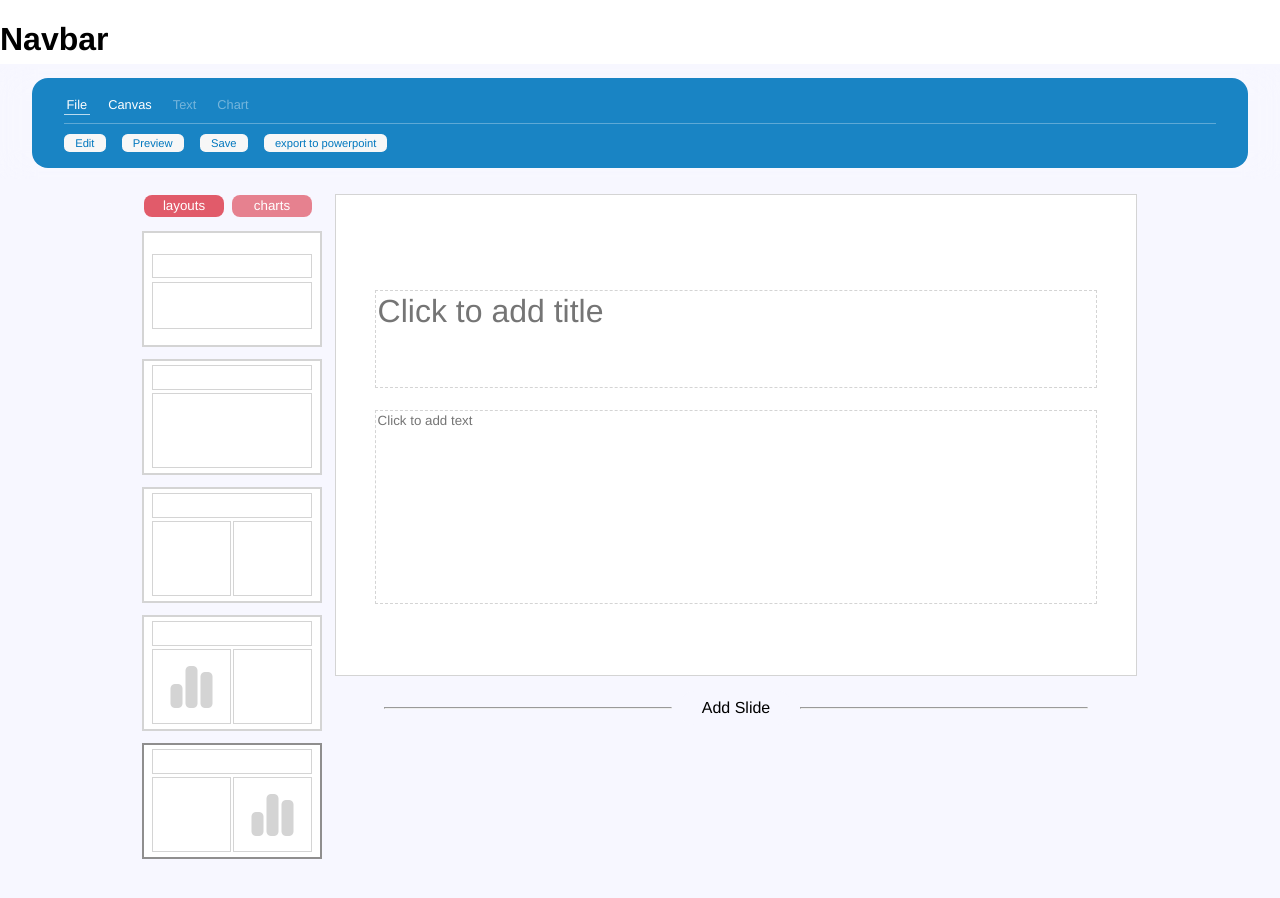
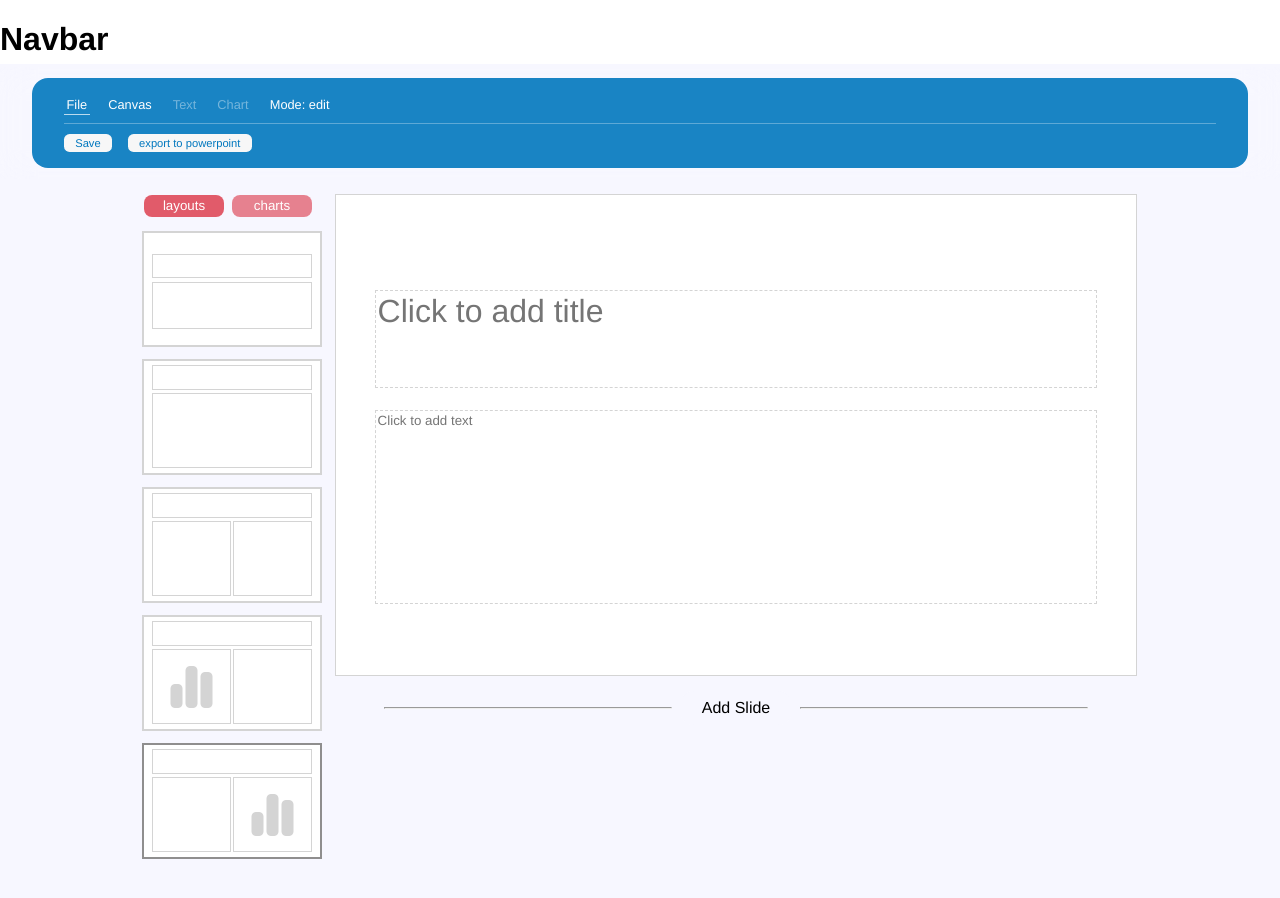
Before and after one commit to vincexiv/presentation, a Vue app: page / in a window 1280 px wide. Shown: the top 898 px of the page. Built offline with nearby package versions, Linux system fonts and the light colour scheme.

Commit message:
Move "mode" to a new options button

```diff
--- a/src/components/Canvas/CanvasComponent.vue
+++ b/src/components/Canvas/CanvasComponent.vue
@@ -2,6 +2,7 @@
     <div class="canvas-editor-layout">
         <CanvasObjectEditor
             :activeEditOption="activeEditOption"
+            :mode="mode"
             :changeMode="changeMode"
             :updateActiveEditOption="updateActiveEditOption"
             :saveData="saveData"
--- a/src/components/CanvasObjectEditor/CanvasObjectEditor.vue
+++ b/src/components/CanvasObjectEditor/CanvasObjectEditor.vue
@@ -22,12 +22,15 @@
                     @click="updateActiveEditOption('chart')">
                     Chart
                 </div>
+                <div class="option mode"
+                    :class="editOptionClass('mode')"
+                    @click="updateActiveEditOption('mode')">
+                    {{ `Mode: ${mode}` }}
+                </div>
             </div>
             <div class="details">
                 <div v-if="activeEditOption==='file'"
                     class="file-option-details actions">
-                    <button class="action" @click="changeMode('edit')">Edit</button>
-                    <button class="action" @click="changeMode('preview')">Preview</button>
                     <button class="action" @click="saveData()">Save</button>
                     <button class="action" @click="exportToPowerPoint()">export to powerpoint</button>
                 </div>
@@ -44,6 +47,11 @@
                     :class="muteState('chart')">
                     <button v-if="muteState('chart') !== 'muted'" class="action" @click="action('chart', removeChart)">Remove Chart</button>
                     <div v-else class="action">Remove Chart</div>
+                </div>
+                <div v-else-if="activeEditOption==='mode'"
+                    class="file-option-details actions">
+                    <button class="action" @click="changeMode('edit')">Edit</button>
+                    <button class="action" @click="changeMode('preview')">Preview</button>
                 </div>
             </div>
         </div>
@@ -62,7 +70,8 @@ export default ({
             updateTextStyle: Function,
             changeMode: Function,
             activeObjectInfo: Object,
-            removeActiveObjectContent: Function
+            removeActiveObjectContent: Function,
+            mode: String
         },
         methods: {
             editOptionClass: function (editOption){
```
